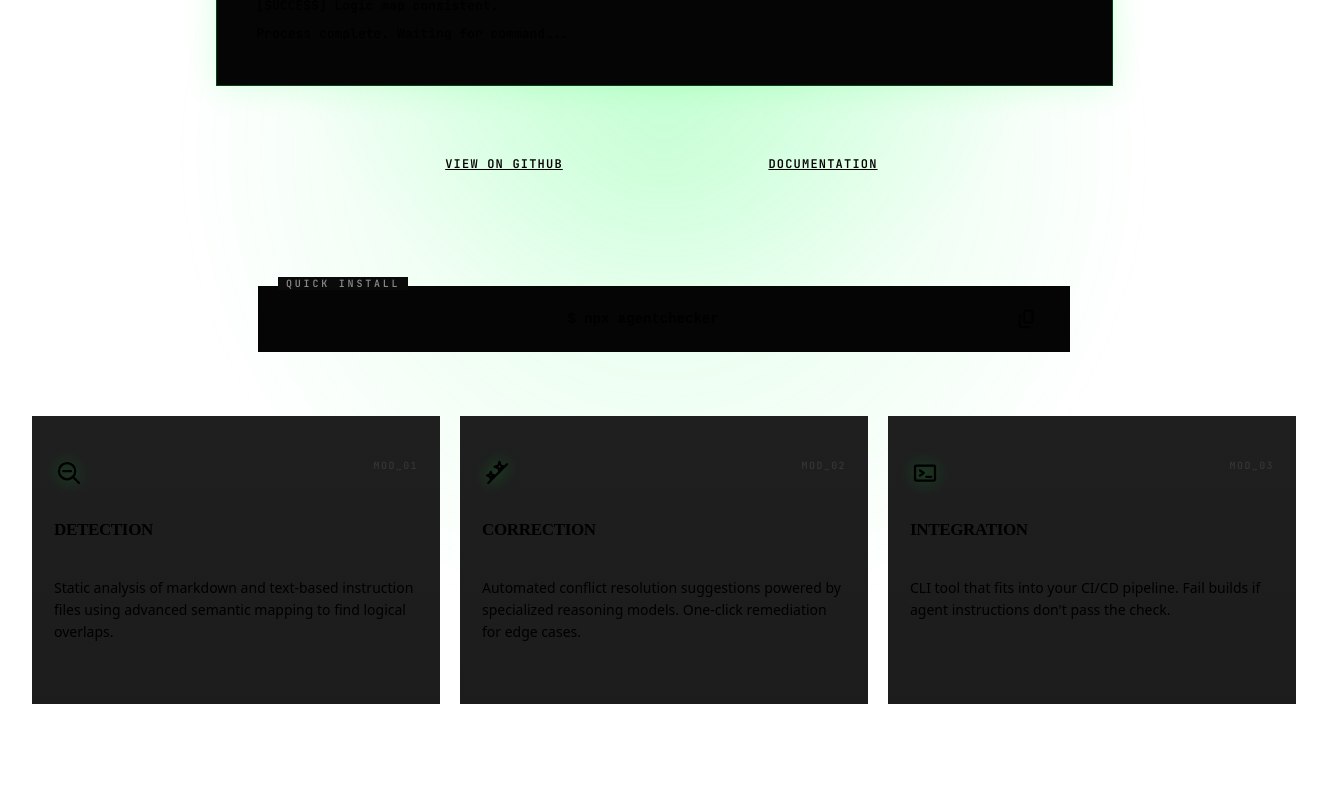
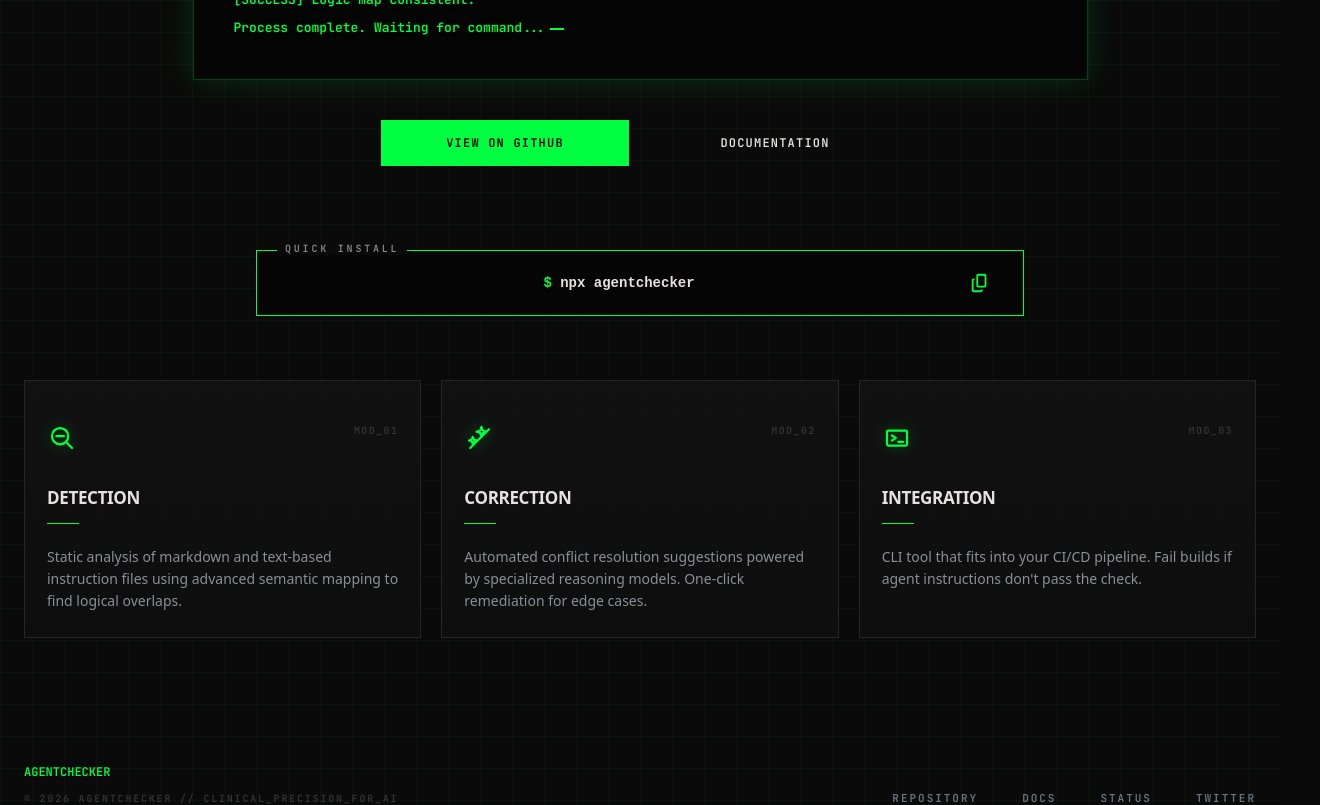
Before and after one commit to moisesvalero/agentchecker, a SvelteKit app in the folder apps/web/: page / in a window 1280 px wide. Shown: the part 800-1605 px from the top of the page, 1320 px wide, since content can reach past the window. Built offline with nearby package versions, Linux system fonts and the light colour scheme; a web font is replaced by a local one.

Commit message:
fix: remove invalid global wrappers from css selectors

```diff
--- a/apps/web/src/app.css
+++ b/apps/web/src/app.css
@@ -1,7 +1,7 @@
 @import url('https://fonts.googleapis.com/css2?family=JetBrains+Mono:wght@400;500;600&display=swap');
 @import url('https://cdn.jsdelivr.net/npm/geist@1.3.1/dist/fonts/geist-sans/style.min.css');
 
-:global(:root) {
+:root {
   color-scheme: dark;
   --bg: #0a0a0a;
   --bg-grid: #161616;
@@ -21,11 +21,11 @@
   color: var(--text);
 }
 
-:global(*) {
+* {
   box-sizing: border-box;
 }
 
-:global(body) {
+body {
   margin: 0;
   min-height: 100vh;
   background-color: var(--bg);
@@ -37,12 +37,12 @@
     32px 32px;
 }
 
-:global(a) {
+a {
   color: inherit;
   text-decoration: none;
 }
 
-:global(button) {
+button {
   font: inherit;
   cursor: pointer;
 }
```
